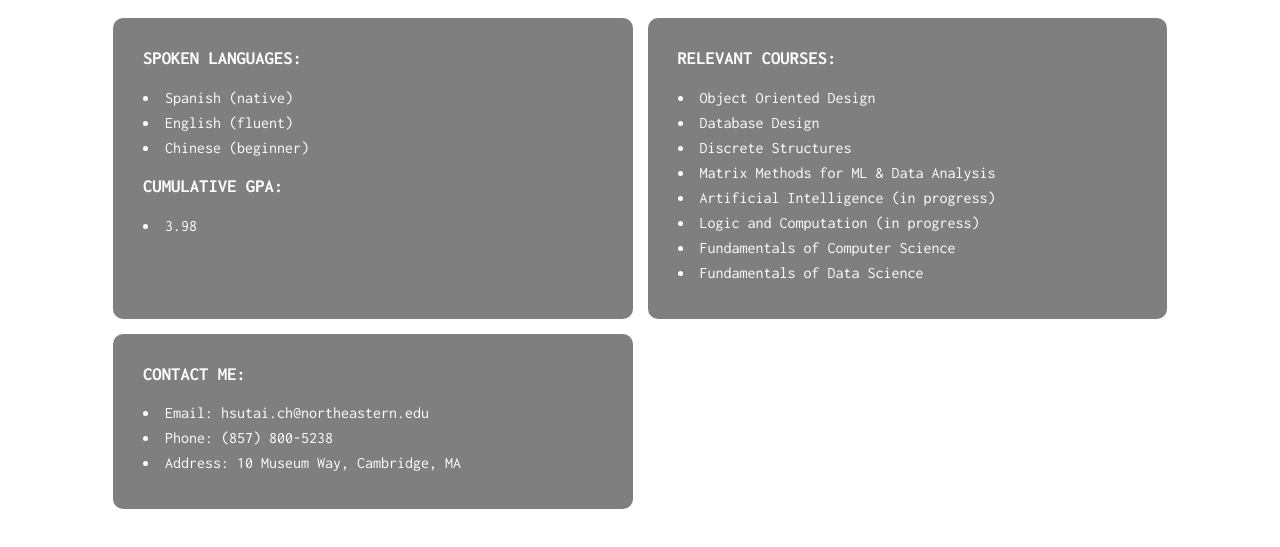
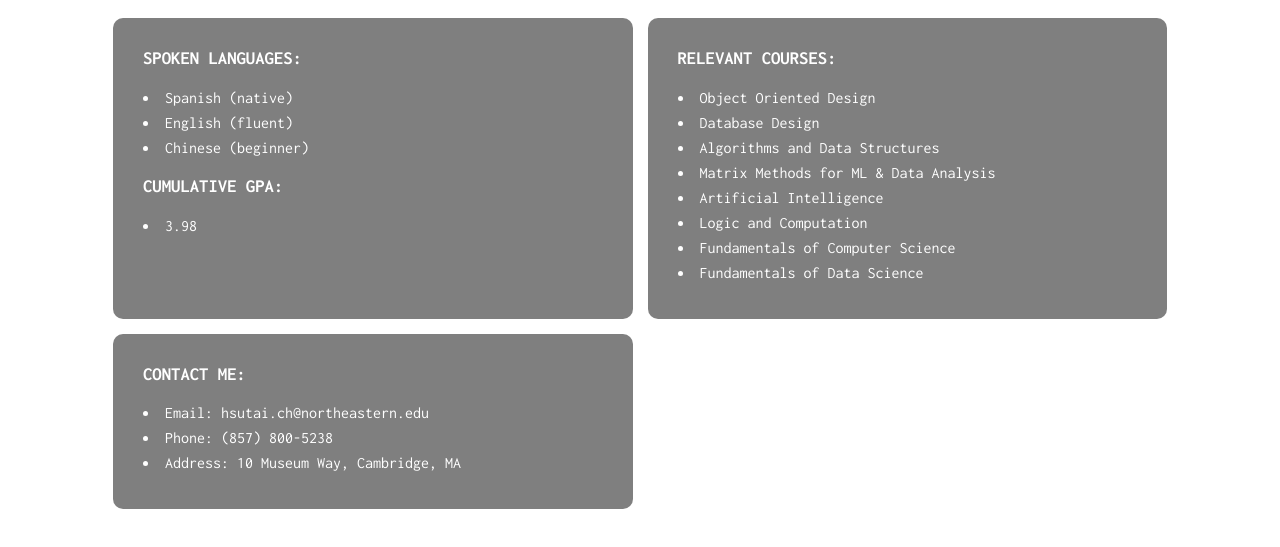
Before and after one commit to chiahaohsutai/web, a plain HTML site: page aboutme.html in a window 1280 px wide. Shown: the part 3295-3842 px from the top of the page. Drawn offline with Linux system fonts and the light colour scheme.

Commit message:
courses edit

```diff
--- a/aboutme.html
+++ b/aboutme.html
@@ -92,10 +92,10 @@
           <h3 class="title-me">RELEVANT COURSES:</h3>
           <li>Object Oriented Design</li>
           <li>Database Design</li>
-          <li>Discrete Structures</li>
+          <li>Algorithms and Data Structures</li>
           <li>Matrix Methods for ML & Data Analysis</li>
-          <li>Artificial Intelligence (in progress)</li>
-          <li>Logic and Computation (in progress)</li>
+          <li>Artificial Intelligence</li>
+          <li>Logic and Computation</li>
           <li>Fundamentals of Computer Science</li>
           <li>Fundamentals of Data Science</li>
         </div>
```
